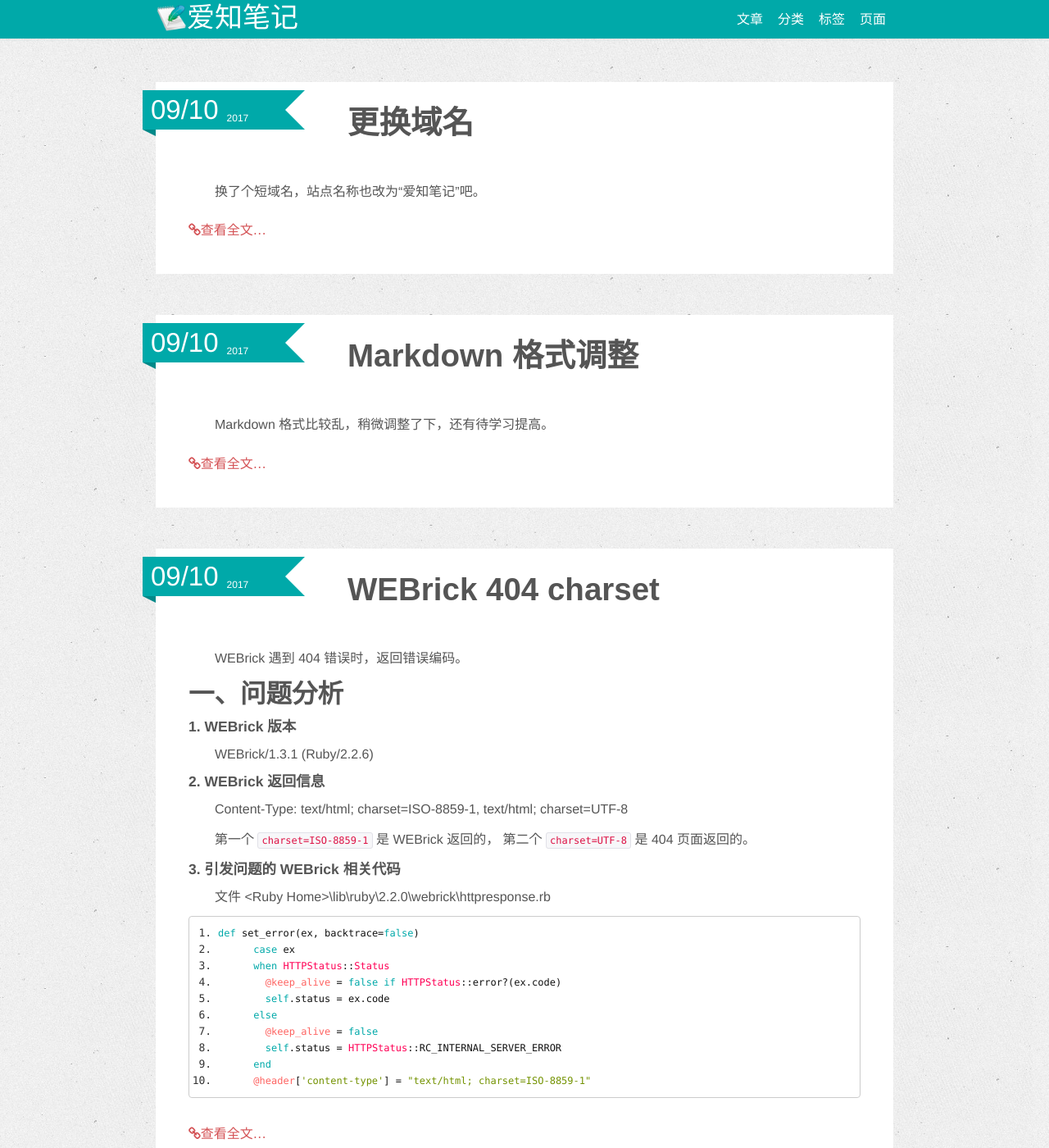
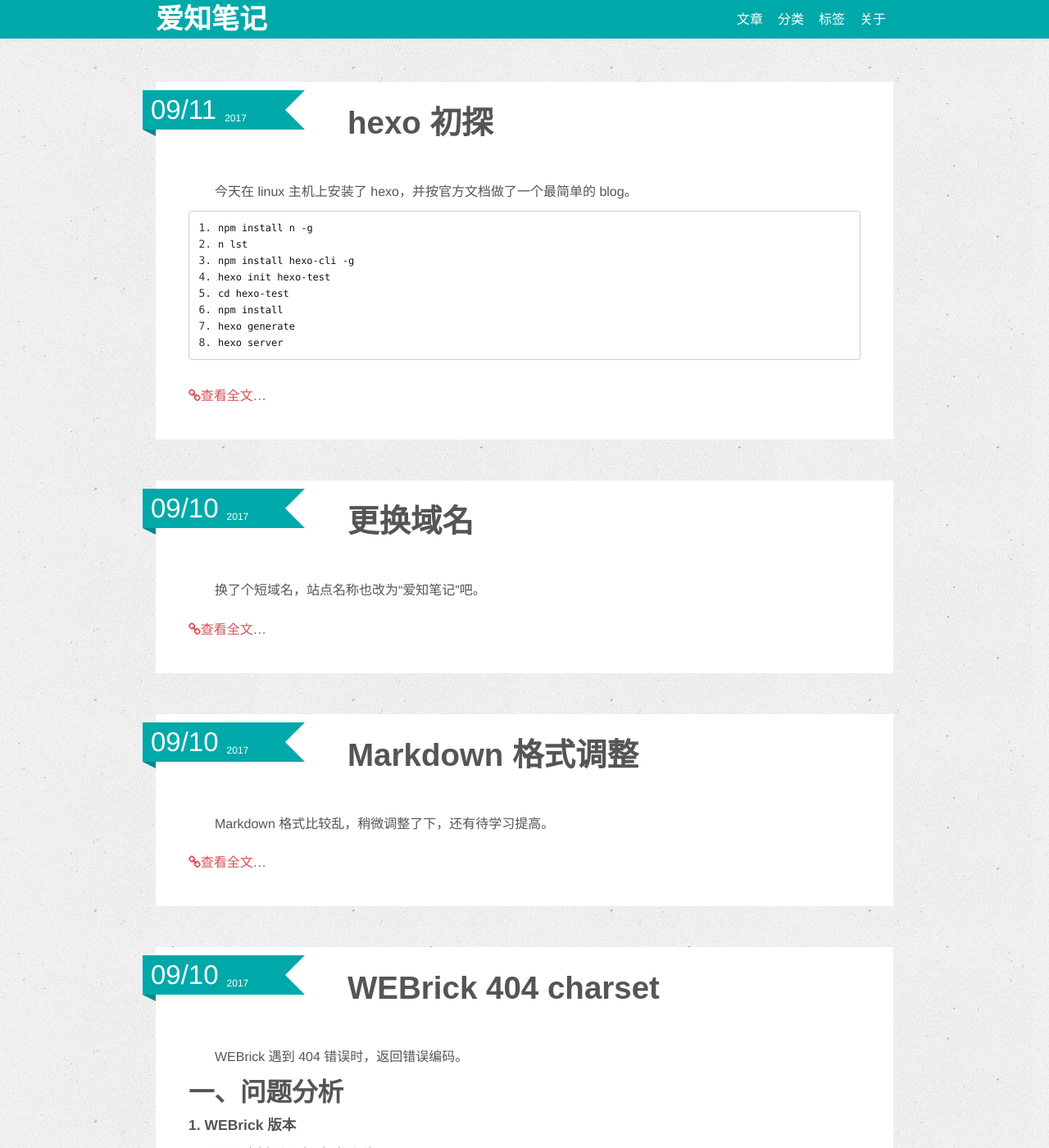
Before and after one commit to zhizheng/zhizheng.github.io, a Jekyll site: the page built from index.html, in a window 1280 px wide and 1400 px high. Shown: the whole window at 82% size. Built offline with Jekyll 4.4.1, drawn with Linux system fonts in a browser that asks for light colours; the list of posts is cut into pages by our own code; some of the changed text lies outside the part shown.

Commit message:
Update site

````diff
--- a/_includes/themes/twitter/default.html
+++ b/_includes/themes/twitter/default.html
@@ -39,7 +39,7 @@
     <div class="navbar">
       <div class="navbar-inner">
        <div class="nav-narrow">
-          <a class="brand" href="{{ HOME_PATH }}"><img src="{{ BASE_PATH }}/logo.png" alt="" /><span>{{ site.title }}</span></a>
+          <a class="brand" href="{{ HOME_PATH }}"><span>{{ site.title }}</span></a>
           <ul class="nav">
             {% assign pages_list = site.pages %}
             {% assign group = 'navigation' %}
@@ -58,7 +58,7 @@
 	<div class="footer">
 		<div class="container">
 			<div class="row">
-				<p class="copyright text-center">Copyright &copy; {{ 'now' | date: "%Y" }} {{ site.author.name }}. Powered by <a href="https://github.com/enml/blog/tree/jekyll-blog" target="_blank" rel="nofollow noopener noreferrer">jekyll blog</a>.
+				<p class="copyright text-center">Copyright &copy; {{ 'now' | date: "%Y" }} {{ site.author.name }}. Powered by <a href="https://github.com/enml/blog/tree/jekyll-blog" target="_blank" rel="nofollow noopener noreferrer">jekyll blog</a>.&nbsp;<a href="{{ BASE_PATH }}/rss.xml" title="订阅"><i class="fa fa-rss"></i></a>
 				</p>
 			</div>
 		</div>
--- /dev/null
+++ b/_posts/2017-09-11-hexo-in-action.md
@@ -0,0 +1,23 @@
+---
+layout: post
+title: hexo 初探
+date: 2017-09-11 21:35:15 +0800
+lastmod: 2017-09-11 21:35:15 +0800
+category : it
+tagline: "Supporting tagline"
+tags : [hexo,blog]
+---
+{% include JB/setup %}
+# hexo 初探
+---
+今天在 linux 主机上安装了 hexo，并按官方文档做了一个最简单的 blog。
+```
+npm install n -g
+n lst
+npm install hexo-cli -g
+hexo init hexo-test
+cd hexo-test
+npm install
+hexo generate
+hexo server
+```
--- a/assets/themes/twitter/css/style.css
+++ b/assets/themes/twitter/css/style.css
@@ -6,9 +6,9 @@ html, body{
 body{
 	background: url("img/body_bg.png") repeat;
     background-color: #ECECEC;
-	position: relative;   /*重要！保证footer是相对于wapper位置绝对*/
-    height: auto;          /* 保证页面能撑开浏览器高度时显示正常*/
-    min-height: 100% ; /* IE6不支持，IE6要单独配置*/
+	position: relative;    /* 重要！保证footer是相对于wapper位置绝对 */
+    height: auto;          /* 保证页面能撑开浏览器高度时显示正常 */
+    min-height: 100% ;     /* IE6不支持，IE6要单独配置 */
 	/*overflow-y:scroll;*/
 }
 h1{
@@ -25,24 +25,25 @@ a:hover {
     margin-right: 15px;
 }
 
-/*navbar bgcolor -- float*/
+/* navbar */
 .navbar {
 	margin-bottom: 0;
 	/*position: relative;*/
 }
 
-.navbar .navbar-inner{
+.navbar-inner{
   background-color: #00a9a9;
+  vertical-align: middle;
+}
+
+.nav-narrow{
+  margin: 0 auto;
+  max-width: 900px;
 }
 
 .navbar .brand {
-	padding: 5px 0 3px;
-	margin-left: 0;
-}
-
-.navbar .brand img {
-	width: 38px;
-	height: 38px;
+    float: left;
+    font-weight: bold;
 }
 
 .navbar .nav {
@@ -50,12 +51,7 @@ a:hover {
 	margin: 0;
 }
 
-/*page container -- card style -- */
-.nav-narrow{
-  margin: 0 auto;
-  max-width: 900px;
-}
-
+/* page container -- card style -- */
 .container-narrow {
     margin: 0 auto;
 	min-height: 100%;
@@ -103,8 +99,7 @@ a:hover {
 }
 
 
-/* posts index */
-
+/* posts */
 .post > h3.title {
   position: relative;
   padding-top: 10px; }
@@ -118,7 +113,6 @@ a:hover {
   margin: 10px 0;
   text-align: left; }
 
-/* post-full*/
 .post-full .date {
   margin-bottom: 20px;
   font-weight: bold; }
@@ -160,13 +154,8 @@ a:hover {
   border: 1px solid #4c964d;
   color: #FFF; }
 
-
-
 .hat_title{
-/*    margin: 50px 0 20px 0;*/
     padding: 30px 0 40px 0;
-/*    background-color: rgb(229, 229, 229);*/
-/*    color: rgb(0,173,207);*/
     font-size: 58px;
     font-weight: 100;
     font-family: "楷体";
--- a/atom.xml
+++ b/atom.xml
@@ -1,7 +1,7 @@
 ---
 layout: null
 title : Atom Feed
-index: 5
+index: 6
 sitemap:
     priority: 1.0
     changefreq: 'daily'
--- a/pages.html
+++ b/pages.html
@@ -1,6 +1,5 @@
 ---
 layout: page
-title: 页面
 header: Pages
 group: navigation
 index: 4
--- a/sitemap.xml
+++ b/sitemap.xml
@@ -2,7 +2,7 @@
 # Remember to set production_url in your _config.yml file!
 layout: null
 title : Sitemap
-index: 7
+index: 8
 ---
 <?xml version="1.0" encoding="UTF-8"?>
 <urlset xmlns:xsi="http://www.w3.org/2001/XMLSchema-instance" xsi:schemaLocation="http://www.sitemaps.org/schemas/sitemap/0.9 http://www.sitemaps.org/schemas/sitemap/0.9/sitemap.xsd" xmlns="http://www.sitemaps.org/schemas/sitemap/0.9">
````
Also changed, not shown: about.html (added, +18 -0 lines), logo.png (deleted).
